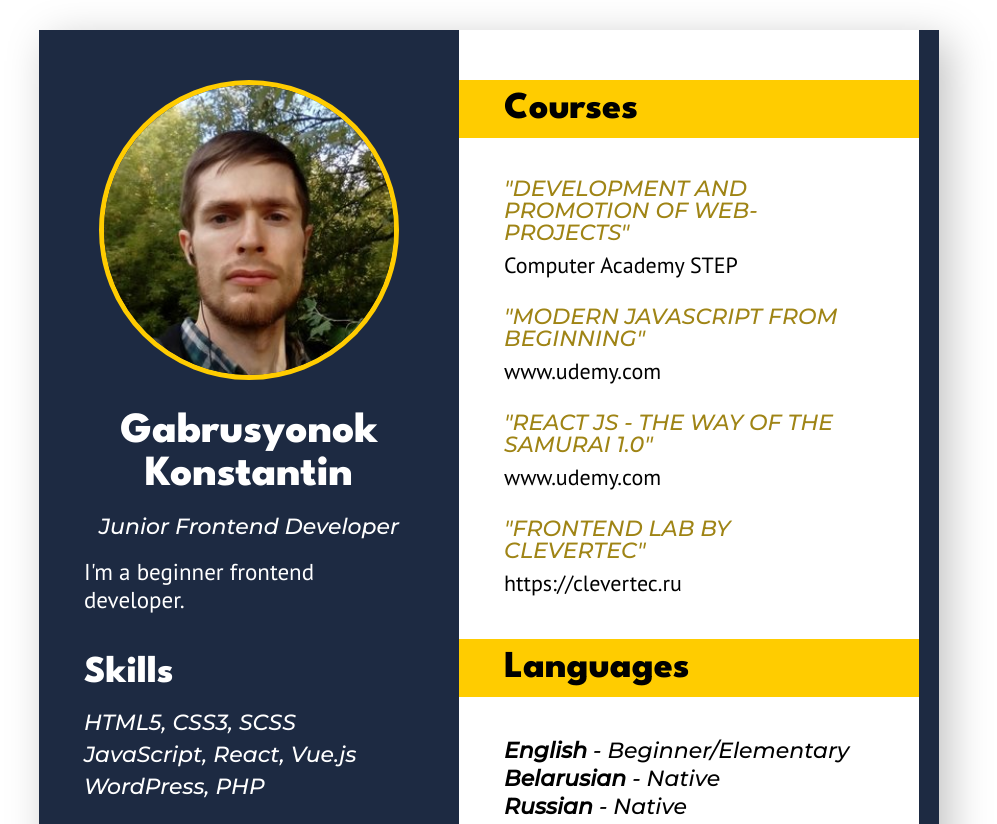
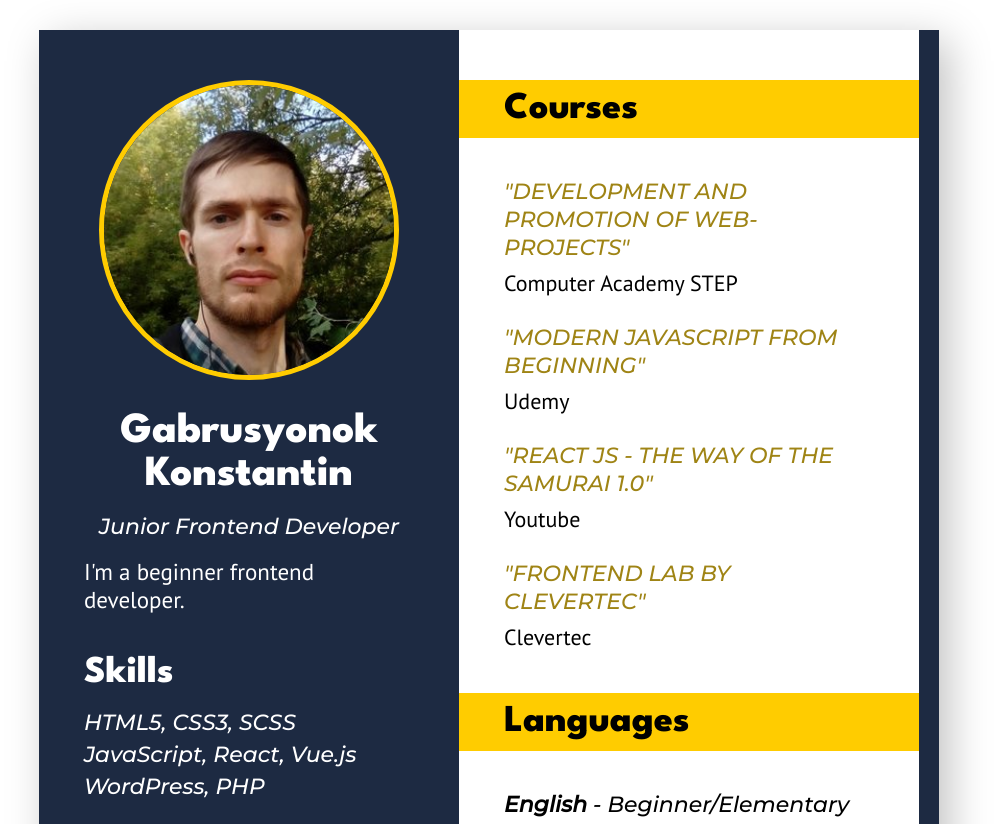
Before and after one commit to Habrhammer/rsschool-cv, a plain HTML site: page index.html in a window 1280 px wide. Shown: the top 824 px of the page, without its empty margins (151-1148 px from the left). Drawn offline with Linux system fonts and the light colour scheme.

Commit message:
fix: change styles and name of the link in the Courses section

```diff
--- a/index.html
+++ b/index.html
@@ -79,7 +79,7 @@
                     href="https://www.udemy.com/course/modern-javascript-from-beginning/"
                     class="courses__link"
                     target="_blank"
-                    >www.udemy.com</a
+                    >Udemy</a
                   >
                 </li>
                 <li class="courses__item">
@@ -90,7 +90,7 @@
                     href="https://www.youtube.com/playlist?list=PLcvhF2Wqh7DNVy1OCUpG3i5lyxyBWhGZ8"
                     class="courses__link"
                     target="_blank"
-                    >www.udemy.com</a
+                    >Youtube</a
                   >
                 </li>
                 <li class="courses__item">
@@ -98,7 +98,7 @@
                   <a
                     href="https://clevertec.ru/study/frontend.html"
                     target="_blank"
-                    >https://clevertec.ru</a
+                    >Clevertec</a
                   >
                 </li>
               </ul>
--- a/style.css
+++ b/style.css
@@ -251,6 +251,7 @@ h6 {
 .courses__name {
    font-family: "Montserrat";
    font-size: 22px;
+   line-height: 28px;
    color: #9F8415;
    text-transform: uppercase;
    margin-bottom: 10px;
@@ -282,6 +283,7 @@ h6 {
    font-family: "Montserrat";
    font-size: 22px;
    line-height: 28px;
+   margin-bottom: 10px;
 }
 
 .sidebar__code {}
```
